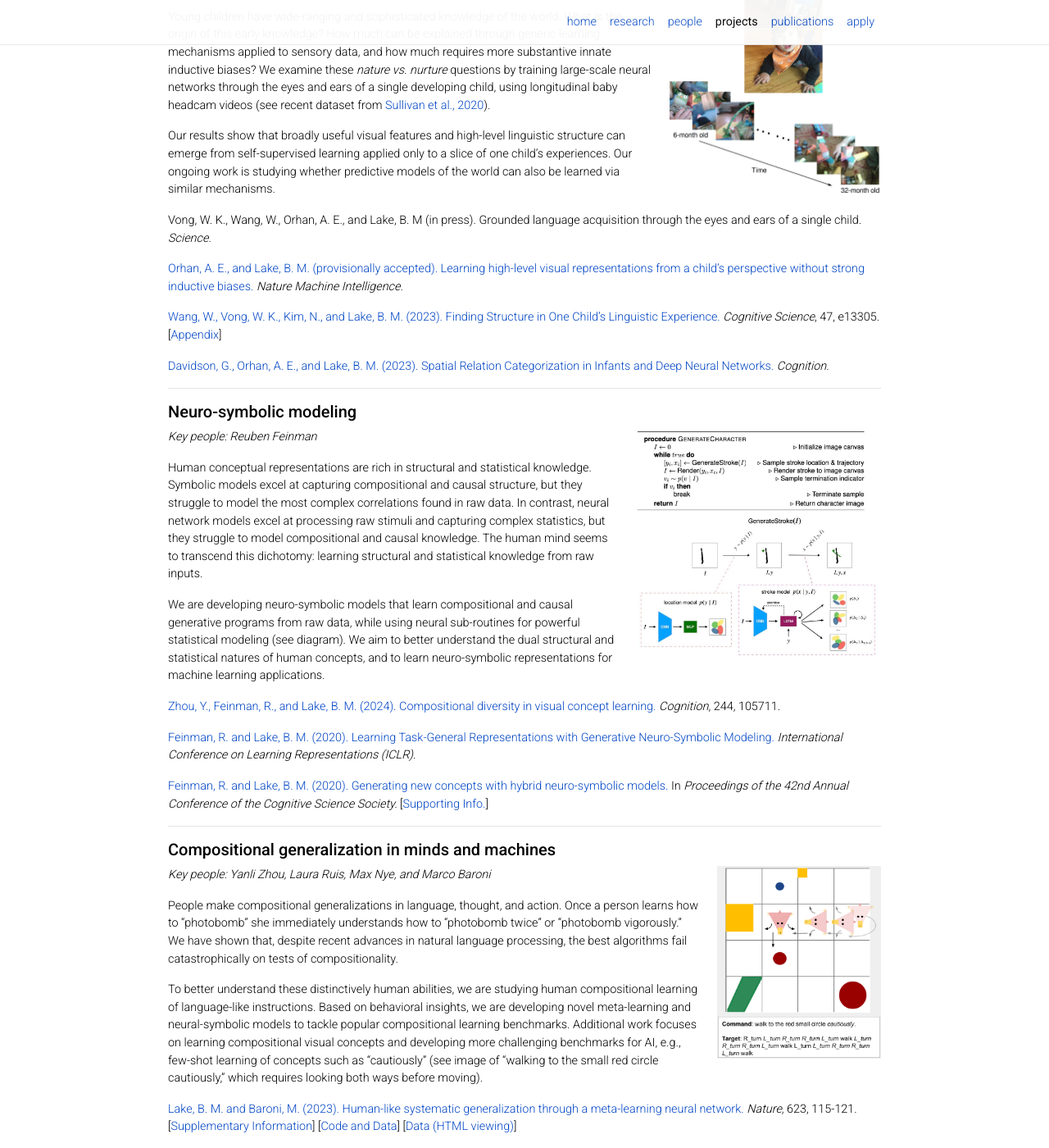
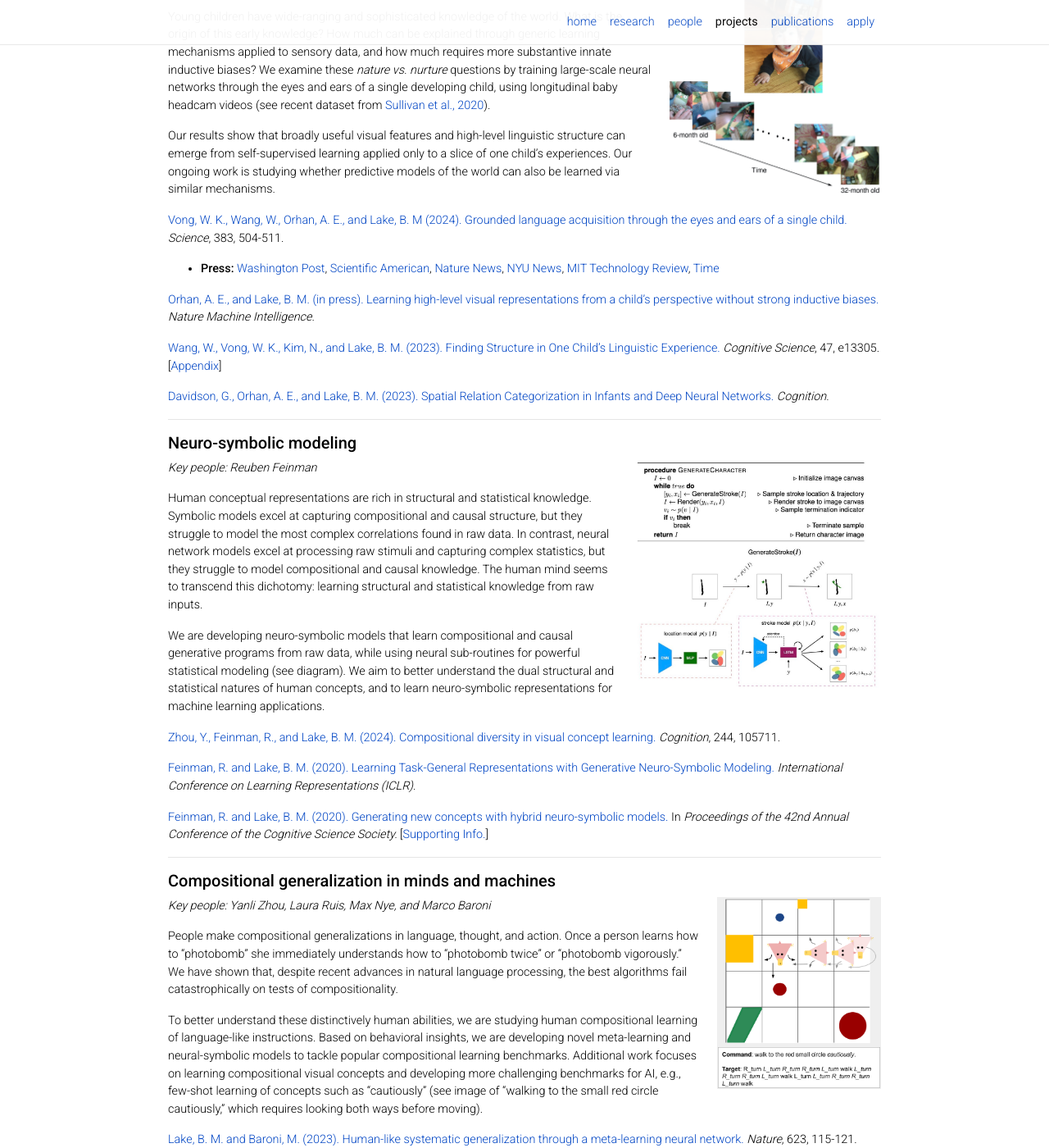
Before and after one commit to lake-lab/lake-lab.github.io, a Jekyll site: the page built from _pages/projects.md, in a window 1280 px wide and 1400 px high, scrolled down 260 px. Shown: the whole window at 82% size. Built offline with Jekyll 4.4.1, drawn with Linux system fonts in a browser that asks for light colours; nearby versions of some CDN libraries; comment, search, counter and statistics services are not loaded; a style sheet for code colours, icons or effects is not loaded; some of the changed text lies outside the part shown.

Commit message:
new pubs

```diff
--- a/_pages/projects.md
+++ b/_pages/projects.md
@@ -22,9 +22,19 @@ Young children have wide-ranging and sophisticated knowledge of the world. What
 
 Our results show that broadly useful visual features and high-level linguistic structure can emerge from self-supervised learning applied only to a slice of one child's experiences. Our ongoing work is studying whether predictive models of the world can also be learned via similar mechanisms.
 
-Vong, W. K., Wang, W., Orhan, A. E., and Lake, B. M (in press). Grounded language acquisition through the eyes and ears of a single child. <em>Science</em>.
+<a href="https://www.science.org/doi/10.1126/science.adi1374"> Vong, W. K., Wang, W., Orhan, A. E., and Lake, B. M (2024). Grounded language acquisition through the eyes and ears of a single child.</a> <em>Science</em>, 383, 504-511.
+<ul>
+    <li><strong>Press:</strong>
+                  <a href="https://www.washingtonpost.com/science/2024/02/02/how-humans-learn-language-ai-child/">Washington Post</a>,
+                  <a href="https://www.scientificamerican.com/article/a-camera-wearing-baby-taught-an-ai-to-learn-words/">Scientific American</a>,
+                  <a href="https://www.nature.com/articles/d41586-024-00288-1">Nature News</a>,
+                  <a href="https://www.nyu.edu/about/news-publications/news/2024/february/ai-learns-through-the-eyes-and-ears-of-a-child.html">NYU News</a>,
+                  <a href="https://www.technologyreview.com/2024/02/01/1087527/baby-ai-language-camera/">MIT Technology Review</a>,
+                  <a href="https://time.com/6632398/ai-language-study-baby/">Time</a>
+     </li>
+</ul>
 
-<a href="https://cims.nyu.edu/~brenden/papers/2305.15372.pdf"> Orhan, A. E., and Lake, B. M. (provisionally accepted). Learning high-level visual representations from a child's perspective without strong inductive biases. </a> <em>Nature Machine Intelligence</em>.
+<a href="https://cims.nyu.edu/~brenden/papers/2305.15372.pdf"> Orhan, A. E., and Lake, B. M. (in press). Learning high-level visual representations from a child's perspective without strong inductive biases. </a> <em>Nature Machine Intelligence</em>.
 
 <a href="https://cims.nyu.edu/~brenden/papers/WangEtAl2023CognitiveScience.pdf"> Wang, W., Vong, W. K., Kim, N., and Lake, B. M. (2023). Finding Structure in One Child’s Linguistic Experience.</a> <em>Cognitive Science</em>, 47, e13305. [<a href="https://cims.nyu.edu/~brenden/papers/WangEtAl2023CognitiveScience_supp.pdf">Appendix</a>]
 
@@ -62,6 +72,17 @@ To better understand these distinctively human abilities, we are studying human
 [<a href="https://github.com/brendenlake/MLC">Code and Data</a>]
 [<a href="https://cims.nyu.edu/~brenden/supplemental/BIML-supp-results/sysgen.html">Data (HTML viewing)</a>]
 
+<ul>
+    <li><strong>Press:</strong>
+                  <a href="https://www.nature.com/articles/d41586-023-03272-3">Nature News</a>,
+                  <a href="https://www.nyu.edu/about/news-publications/news/2023/october/can-ai-grasp-related-concepts-after-learning-only-one-.html">NYU News</a>,
+                  <a href="https://www.livescience.com/technology/artificial-intelligence/in-a-1st-ai-neural-network-captures-critical-aspect-of-human-intelligence">
+                  Live Science</a>,
+                  <a href="https://english.elpais.com/technology/2023-10-25/breakthrough-experiment-succeeds-in-making-a-machine-relate-concepts-as-humans-do.html">
+                  El Pais</a>
+     </li>
+</ul>
+
 <a href="https://cims.nyu.edu/~brenden/papers/2305.19374.pdf"> Zhou, Y., Feinman, R., and Lake, B. M. (2023). Compositional diversity in visual concept learning.</a> Preprint available on <em>arxiv.2305.19374</em>
 
 <a href="https://cims.nyu.edu/~brenden/papers/RuisEtAl2020NeurIPS.pdf">Ruis, L., Andreas, J., Baroni, M. Bouchacourt, D., and Lake, B. M. (2020). A Benchmark for Systematic Generalization in Grounded Language Understanding</a>. <em>Advances in Neural Information Processing Systems 33</em>.
```
Also changed, not shown: _pages/apply.md (+1 -1 lines), _pages/publications.md (+28 -3 lines), index.md (+15 -2 lines).
